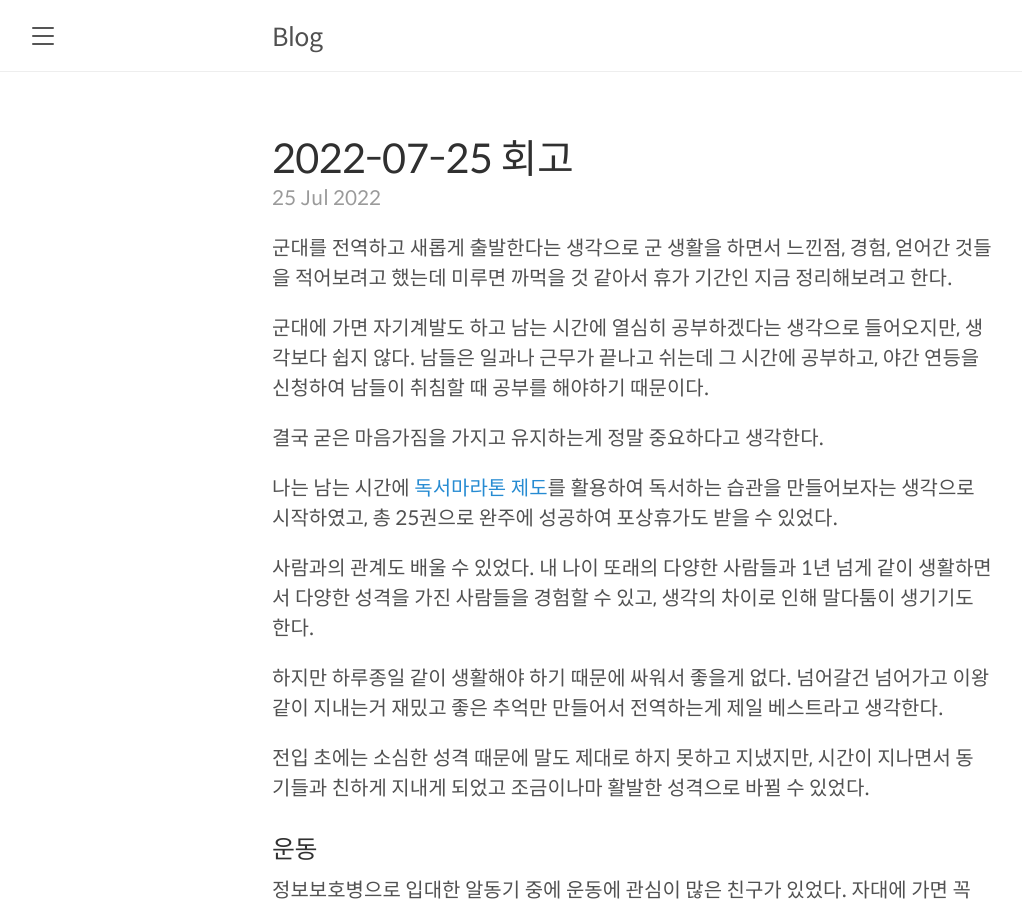
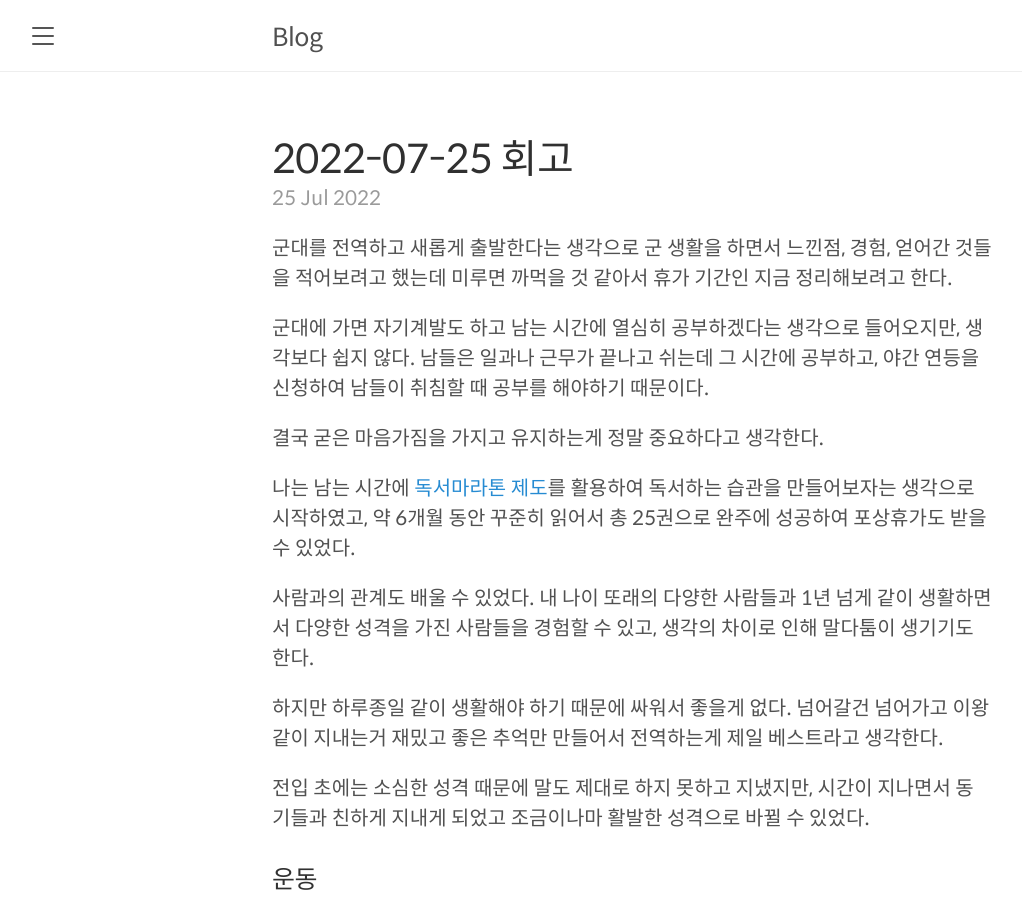
Before and after one commit to hyuunnn/hyuunnn.github.io, a Jekyll site: the page built from _posts/2022-07-25-army.md, in a window 1280 px wide and 900 px high. Shown: the whole window, without its empty margins (8-1030 px from the left). Built offline with Jekyll 4.4.1, drawn with Linux system fonts in a browser that asks for light colours.

Commit message:
Update 2022-07-25-army.md

```diff
--- a/_posts/2022-07-25-army.md
+++ b/_posts/2022-07-25-army.md
@@ -12,7 +12,7 @@
 
 결국 굳은 마음가짐을 가지고 유지하는게 정말 중요하다고 생각한다.
 
-나는 남는 시간에 <a href="https://www.yna.co.kr/view/AKR20160705094200062">독서마라톤 제도</a>를 활용하여 독서하는 습관을 만들어보자는 생각으로 시작하였고, 총 25권으로 완주에 성공하여 포상휴가도 받을 수 있었다.
+나는 남는 시간에 <a href="https://www.yna.co.kr/view/AKR20160705094200062">독서마라톤 제도</a>를 활용하여 독서하는 습관을 만들어보자는 생각으로 시작하였고, 약 6개월 동안 꾸준히 읽어서 총 25권으로 완주에 성공하여 포상휴가도 받을 수 있었다.
 
 사람과의 관계도 배울 수 있었다. 내 나이 또래의 다양한 사람들과 1년 넘게 같이 생활하면서 다양한 성격을 가진 사람들을 경험할 수 있고, 생각의 차이로 인해 말다툼이 생기기도 한다.
 
```
